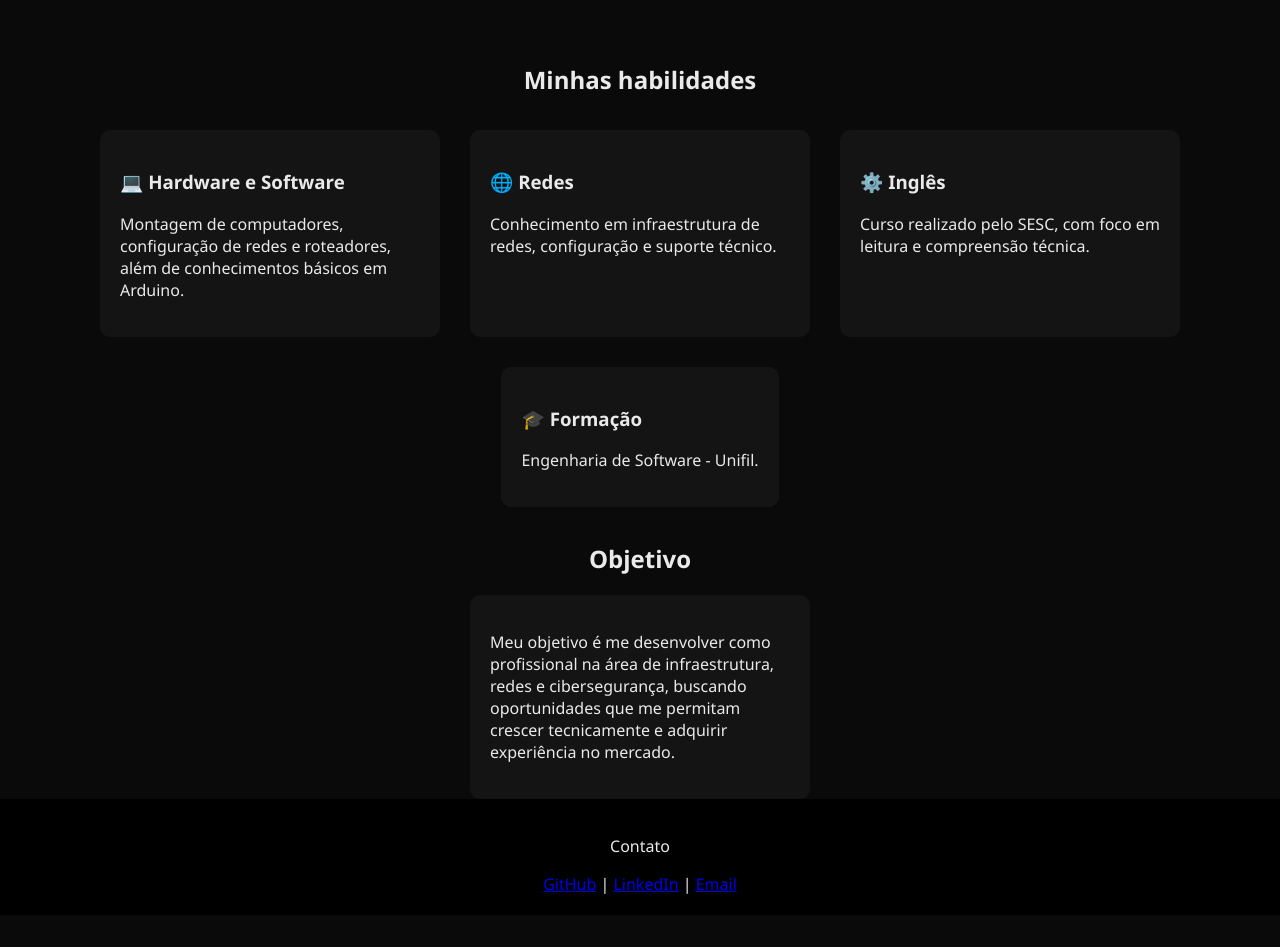
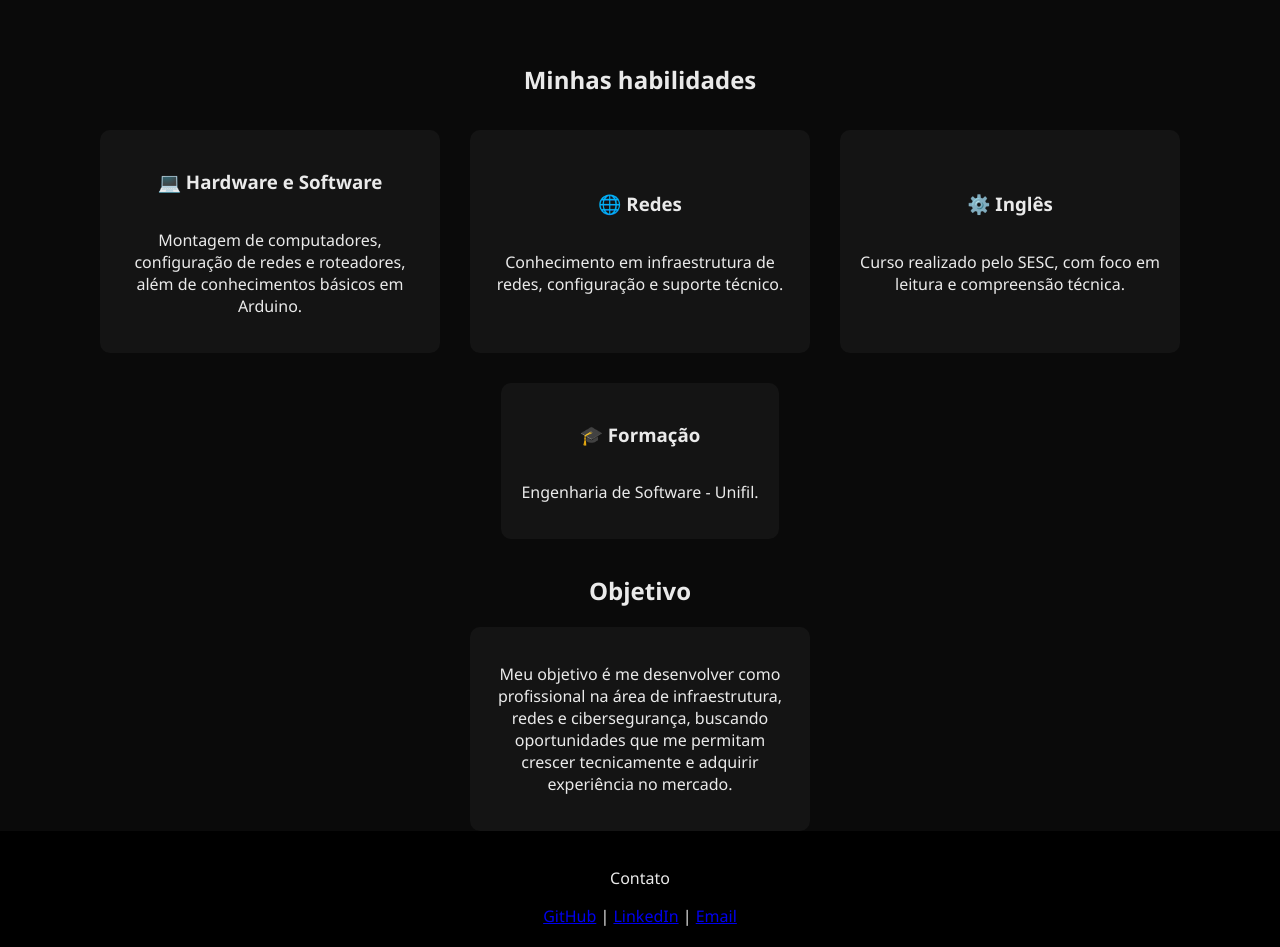
Before and after one commit to Ludroid123/Atividades-Html-e-css, a plain HTML site: page atividadefinal/sobre.html in a window 1280 px wide. Shown: the part 800-1747 px from the top of the page. Before the commit the page ends 1715 px from the top, so only its background shows below. Drawn offline with Linux system fonts and the light colour scheme.

Commit message:
Update style.css

```diff
--- a/atividadefinal/style.css
+++ b/atividadefinal/style.css
@@ -132,7 +132,13 @@ nav a:hover::after {
 body.light .card {
   box-shadow: 0 0 10px rgba(0,0,0,0.1);
 }
-
+.card {
+  text-align: center;
+  display: flex;
+  flex-direction: column;
+  align-items: center;
+  justify-content: center;
+}
 /* =======================
    GRID (PROJETOS)
 ======================= */
```
